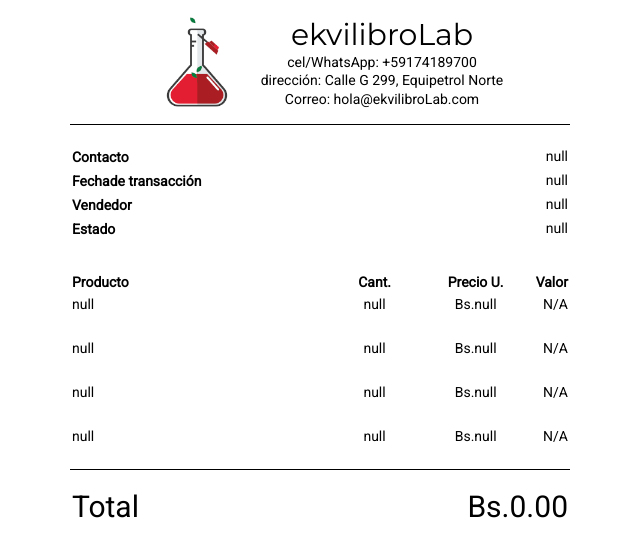
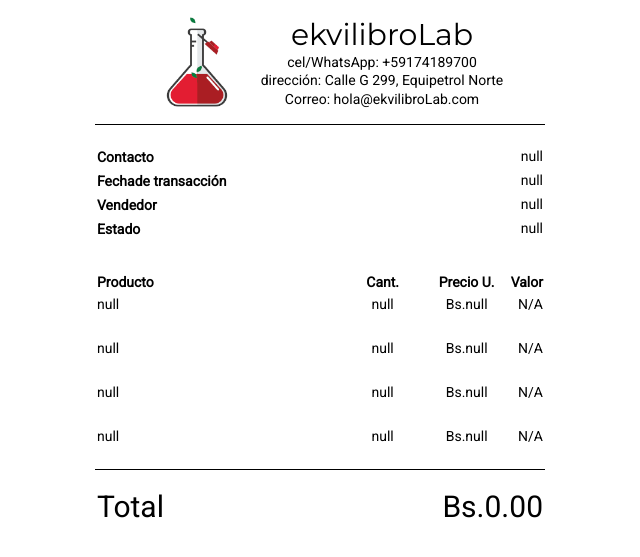
Before and after one commit to asosab/ekvilibrolab, a PHP site: page /invoice/index.html in a window 1280 px wide. Shown: the top 557 px of the page, without its empty margins (320-960 px from the left). Run offline with PHP 8.4, Linux system fonts and the light colour scheme; some libraries are stand-ins or nearby versions.

Commit message:
Update style.css

```diff
--- a/invoice/css/style.css
+++ b/invoice/css/style.css
@@ -6,7 +6,7 @@
 
 * { margin: 0; padding: 0; font: 14px/1.3 Roboto; }
 body {}
-#page-wrap { width: 500px; margin: 0 auto; }
+#page-wrap { width: 450px; margin: 0 auto; }
 #nombreempresa {font: 30px Montserrat;}
 
 hr {position: relative; top: 0px; border: none; height: 1px; background: black; margin-bottom: 20px;}
```
